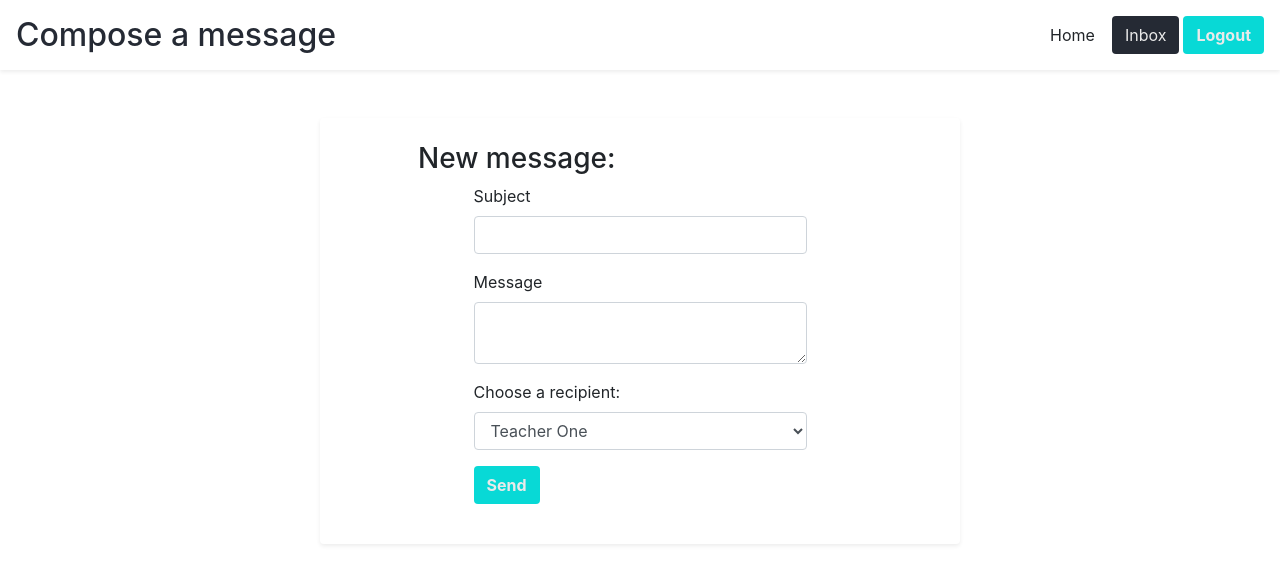
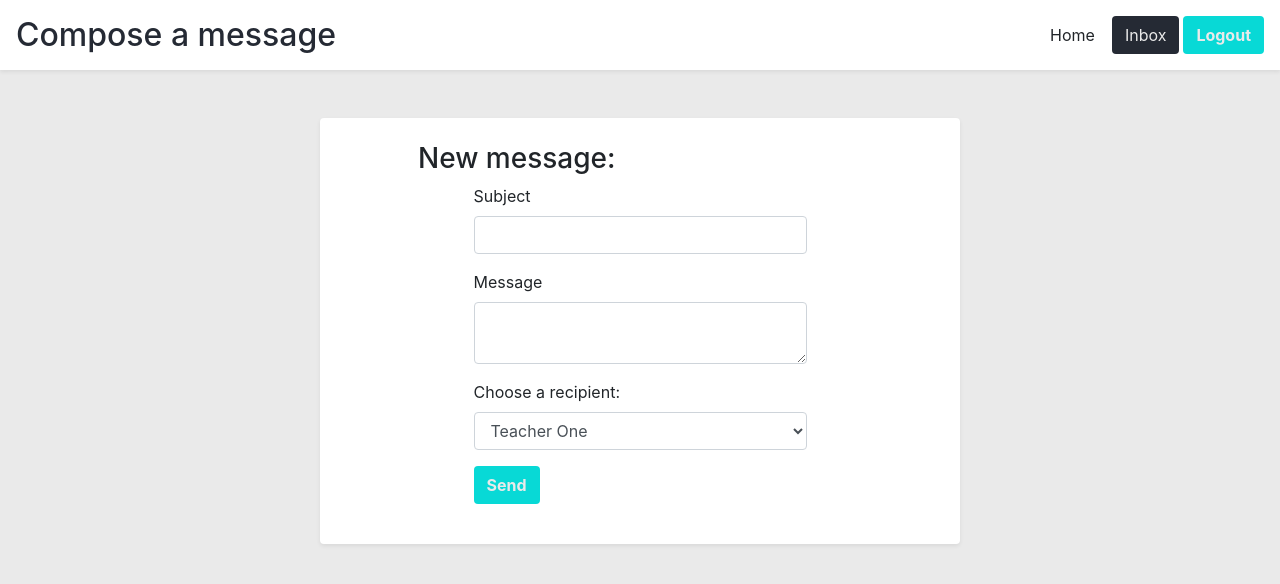
Before and after one commit to JennyWauer/school_scheduler, a Django app: template scheduler_app/templates/new_message.html in a window 1280 px wide. Shown: the top 584 px of the page. Run offline with Django 3.2, Linux system fonts and the light colour scheme; the template is opened without the code that fills it: values that come from a table or form of the project are taken from there, others are empty; data comes from the database, SQL or seed files in the repository; some libraries are stand-ins or nearby versions.

Commit message:
style form

```diff
--- a/scheduler_app/static/css/style.css
+++ b/scheduler_app/static/css/style.css
@@ -20,11 +20,11 @@ html {
     color: #252a34;
 }
 
-.login-background {
+.login-background, .new-message-background {
     background-color: #eaeaea;
 }
 
-.login-form, .message-form {
+.login-form, .new-message-form {
     background-color: white;
 }
 
```
